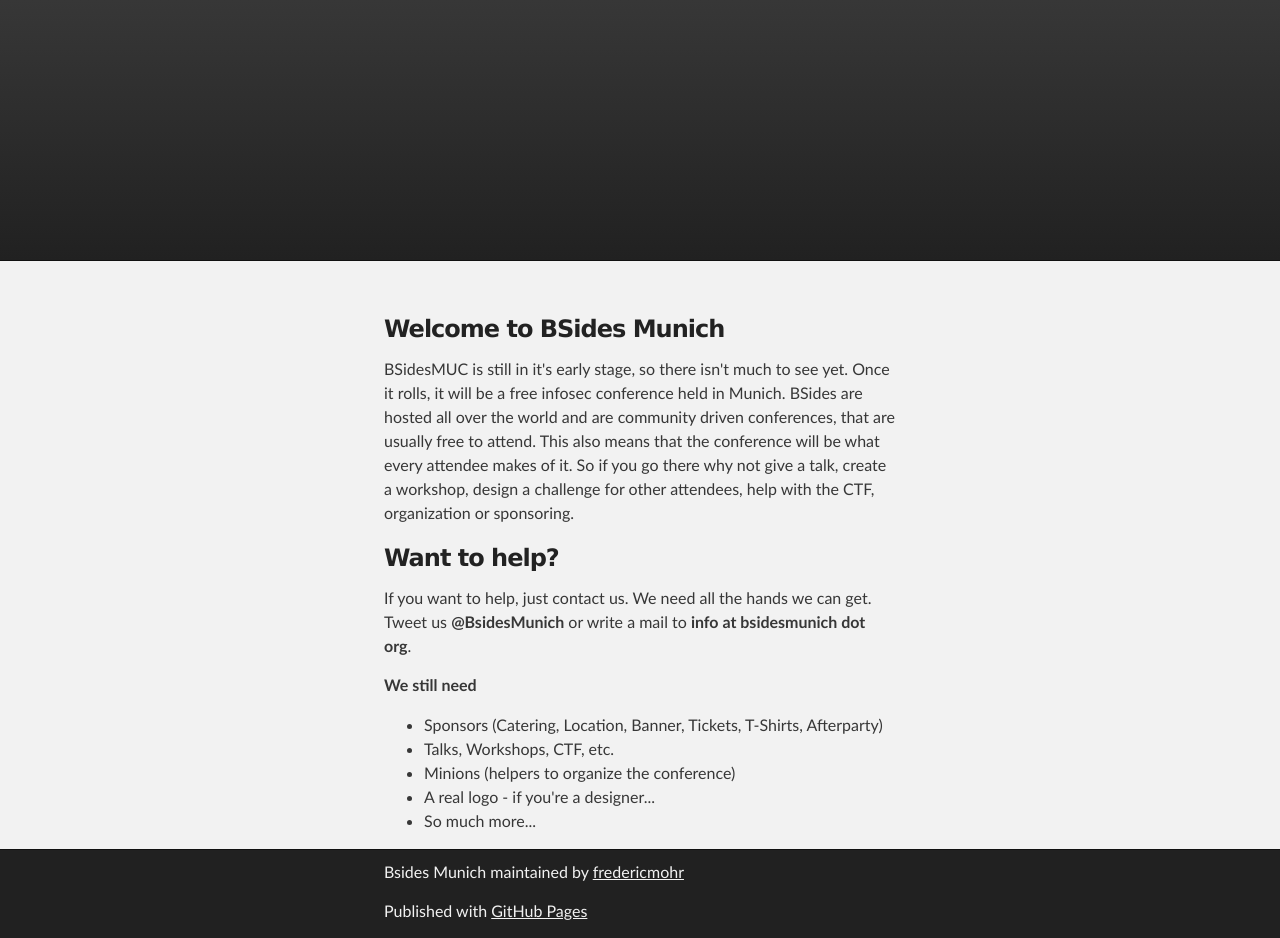
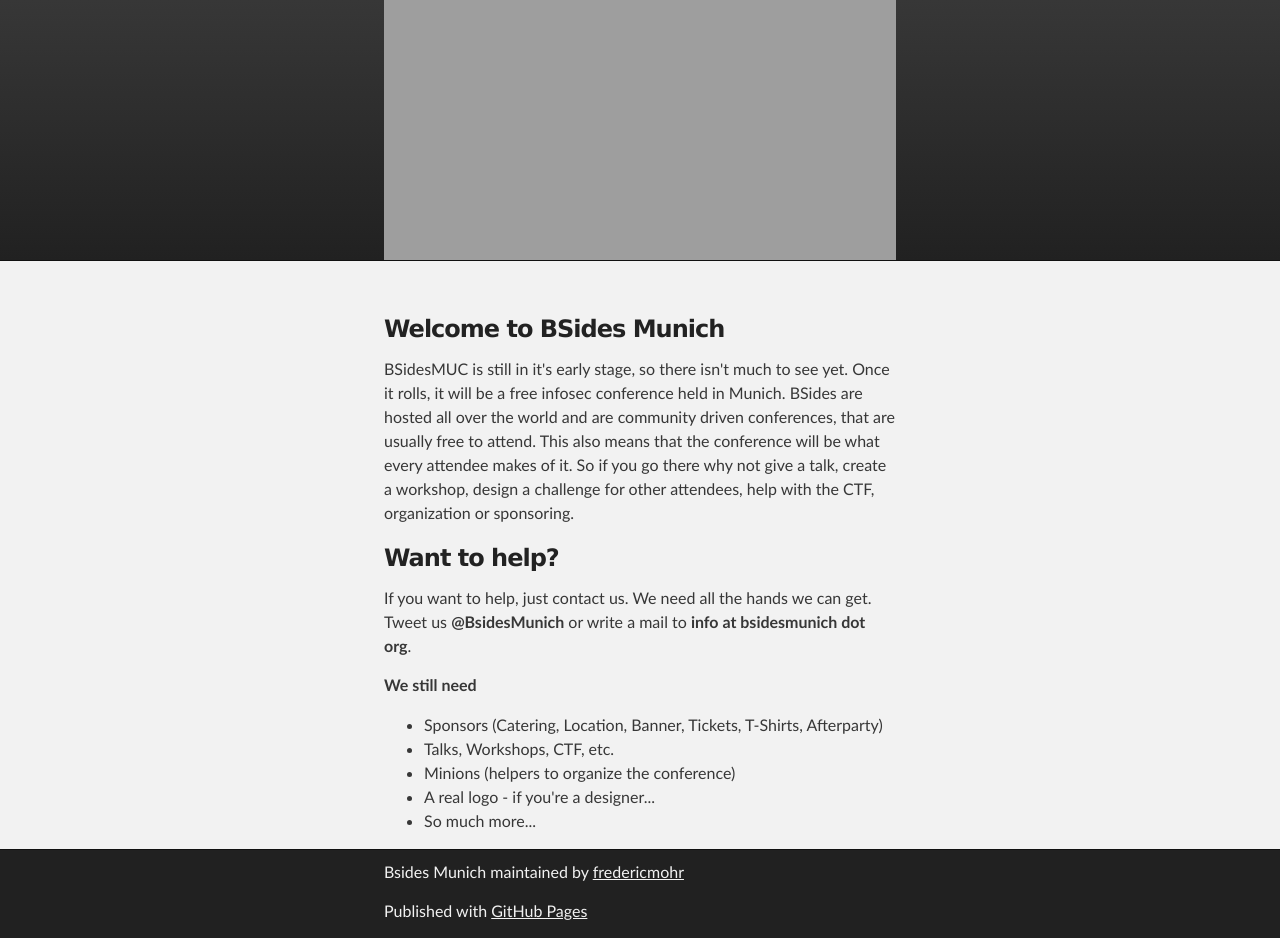
Before and after one commit to BSidesMUC/bsmuc16, a plain HTML site: page index.html in a window 1280 px wide. Drawn offline with Linux system fonts and the light colour scheme; the site is published under a folder, as on GitHub Pages, so addresses that start at the root find nothing.

Commit message:
changed logo source to relational path

```diff
--- a/stylesheets/common.css
+++ b/stylesheets/common.css
@@ -101,7 +101,7 @@
 .header
 {
 	/**/
-	background:url(/images/logo1.png);
+	background:url(../images/logo1.png);
     background-size:     cover;
     background-repeat:   no-repeat;
     background-position: center center;
```
